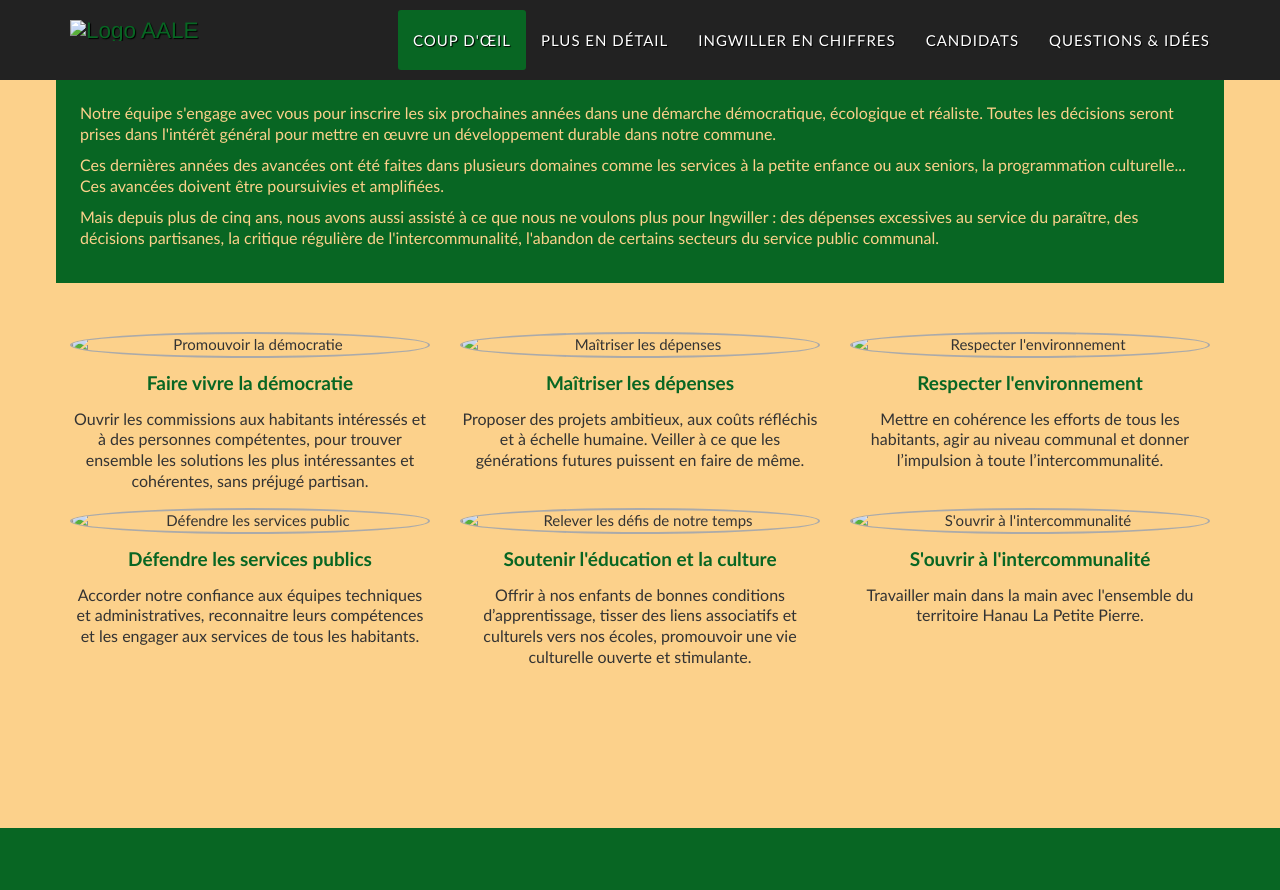
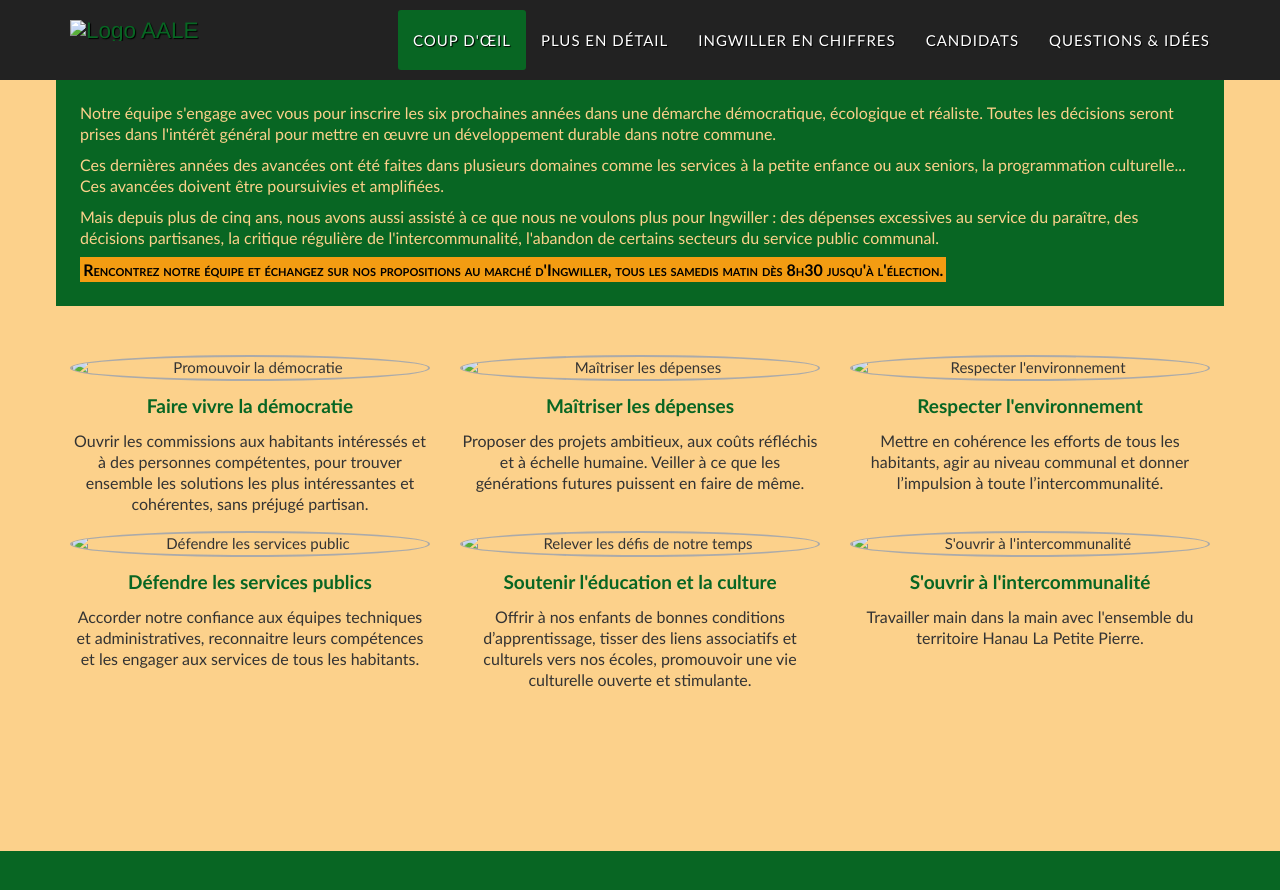
Before and after one commit to campagne-municipale/betonniere, a Jekyll site: the page built from _posts/2020-01-20-securite.md, in a window 1280 px wide and 900 px high, scrolled down 1100 px. Shown: the top 890 px of the window. Built offline with Jekyll 4.4.1, drawn with Linux system fonts in a browser that asks for light colours; nearby versions of some CDN libraries; some web fonts are replaced; some of the changed lines change nothing that is shown.

Commit message:
Encart marchés

```diff
--- a/_includes/themes_campagne.html
+++ b/_includes/themes_campagne.html
@@ -14,6 +14,7 @@
                <p>Ces dernières années des avancées ont été faites dans plusieurs domaines comme les services à la petite enfance ou aux seniors, la programmation culturelle... Ces avancées doivent être poursuivies et amplifiées.</p>
 
                <p>Mais depuis plus de cinq ans, nous avons aussi assisté à ce que nous ne voulons plus pour Ingwiller : des dépenses excessives au service du paraître, des décisions partisanes, la critique régulière de l'intercommunalité, l'abandon de certains secteurs du service public communal.</p>
+               <mark>Rencontrez notre équipe et échangez sur nos propositions au marché d'Ingwiller, tous les samedis matin dès 8h30 jusqu'à l'élection.</mark>
             </div>
             </div>
 
--- a/_posts/2020-01-20-securite.md
+++ b/_posts/2020-01-20-securite.md
@@ -19,8 +19,16 @@ La police municipale dispose aujourd'hui de deux postes d'agents, dont l'un n'es
 
 <h2> Quatre solutions essayées ou proposées </h2>
 + <mark>Les caméras de surveillance</mark> : avantages, inconvénients, coût estimés
-+ <mark>La société de surveillance</mark> : avantages, inconvénients, coût estimés
+Uniquement pour la surveillance de lieux publics
+Efficacité relative une cagoule, un capuchon de survêtement suffisent à les rendres inutiles
+La nécessité de personnes affectées à la surveillance des caméras si l'on ne veut pas se borner à essayer d'identifier les auteurs après coup
+Un coût d'environ 120.000 euros pour la prochaine tranche envisagée par l'actuelle équipe municipale
+Dans les villes qui ont massivement investi dans les caméras, comme Nice, l'efficacité de la vidéosurveillance est loin d'être démontrée.
+Dès 2011, la Cour des comptes s’interroge sur l'efficacité de ces dispositifs. « Les différentes études conduites à l’étranger, notamment au Royaume-Uni, aux Etats-Unis et en Australie, ne démontrent pas globalement l’efficacité de la vidéosurveillance de la voie publique », peut-on lire dans son rapport, commenté ici sur le site du journal Le Monde.https://www.lemonde.fr/blog/bugbrother/2011/07/14/la-cour-des-comptes-enterre-la-videosurveillance/
+
++ <mark>La société de surveillance</mark> : jusqu'à une époque récente, une société de surveillance privée effectuait des rondes nocturnes dans Ingwiller. La dépense était partagée entre la commune et l'association des commerçants. La prestation consistait en rondes en voiture, sans aucune intervention directe, mais avec rapport et / ou appel aux autorités compétentes
 + <mark>La police municipale d’Ingwiller</mark> : avantages, inconvénients, coût estimés
+Ingwiller dispose de deux postes de policiers municipaux. Pour lutter contre les incivilités et les délits nocturnes, des patrouilles de nuit, même irrégulières sont souhaitables. Or celles-ci doivent être effectuées par deux policiers à la fois. Ce qui fait que le lendemain ils ne seront plus disponibles, leur temps de travail étant évidemment limité. Il faudrait donc un minimum de trois policiers, charge trop lourde pour Ingwiller.
 + <mark>Une police municipale mutualisée</mark> : avantages, inconvénients, coût estimés, exemple de fonctionnement
 
 ## Notre proposition ##
```
